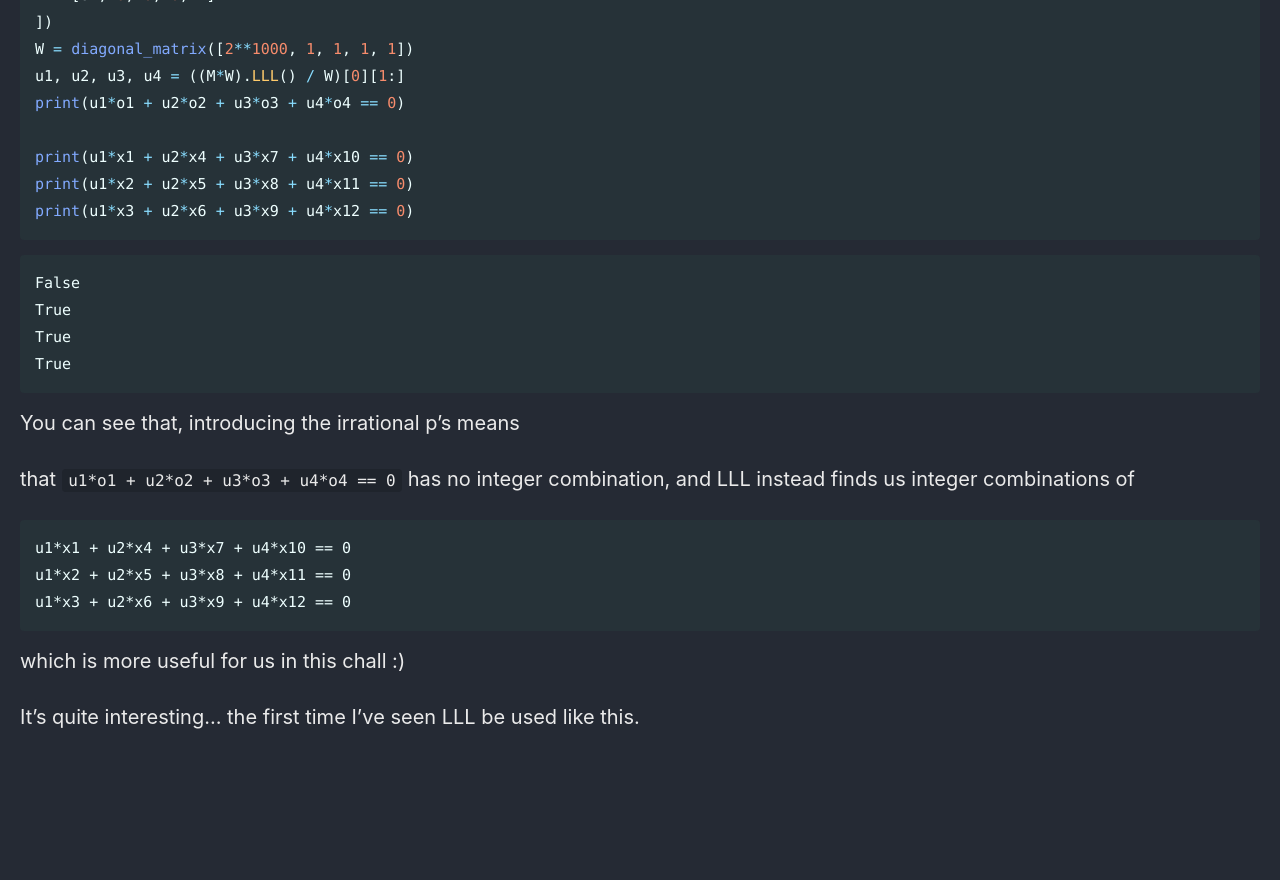
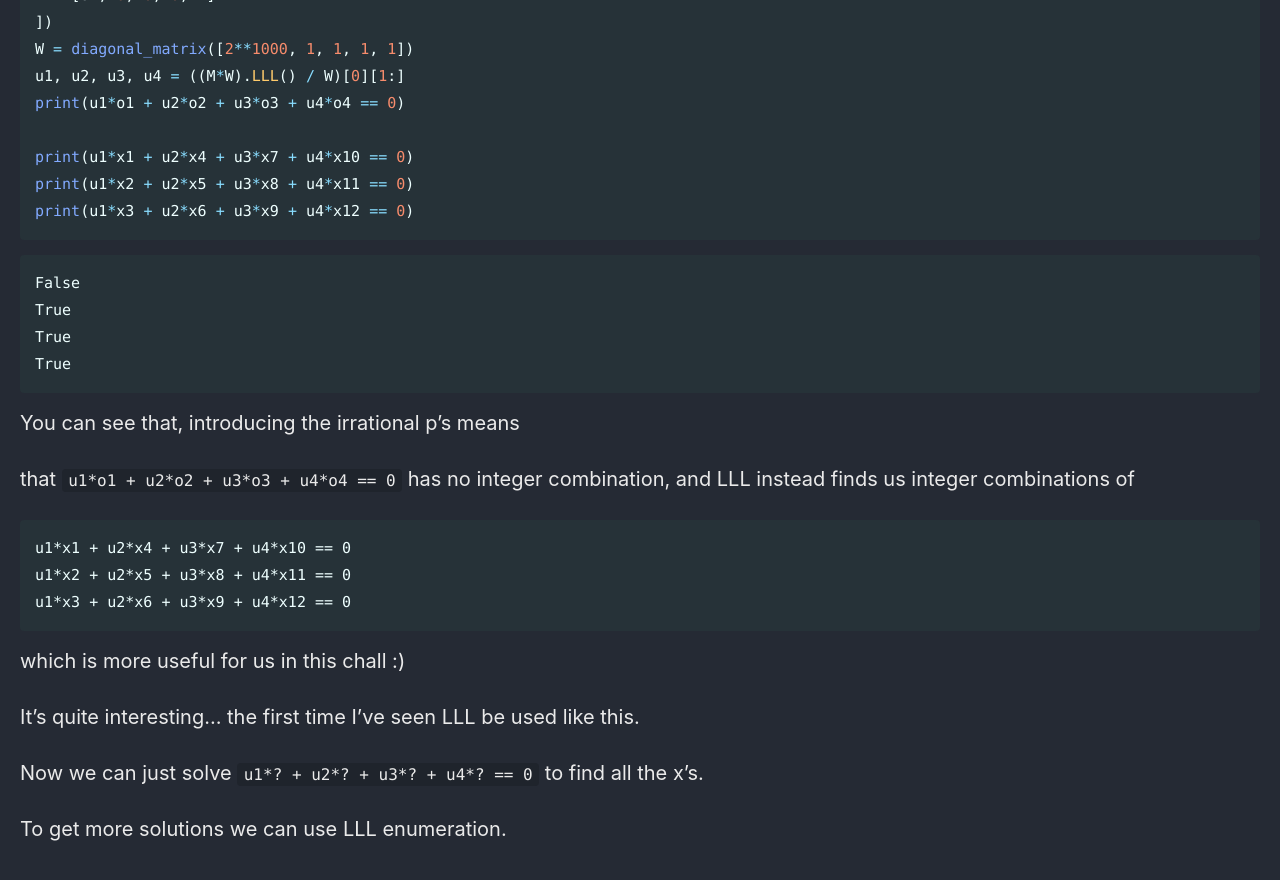
Before and after one commit to Connor-McCartney/Connor-McCartney.github.io, a Jekyll site: the page built from _pages/cryptography/other/roots-corCTF2024.md, in a window 1280 px wide and 900 px high, scrolled down 3403 px. Shown: the top 880 px of the window. Built offline with Jekyll 4.4.1, drawn with Linux system fonts in a browser that asks for light colours; cached includes are drawn as plain includes; before the commit the page ends 4191 px from its top, so only the background shows below that.

Commit message:
Update roots-corCTF2024.md

```diff
--- a/_pages/cryptography/other/roots-corCTF2024.md
+++ b/_pages/cryptography/other/roots-corCTF2024.md
@@ -162,3 +162,8 @@ u1*x3 + u2*x6 + u3*x9 + u4*x12 == 0
 which is more useful for us in this chall :)
 
 It's quite interesting... the first time I've seen LLL be used like this.
+
+
+Now we can just solve `u1*? + u2*? + u3*? + u4*? == 0` to find all the x's.
+
+To get more solutions we can use LLL enumeration.
```
